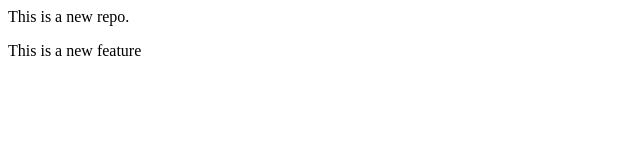
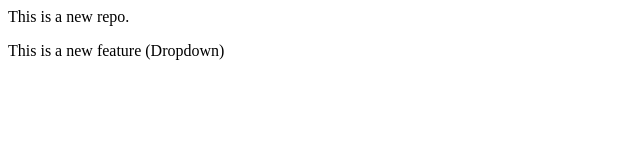
Before and after one commit to Shahnawazs28/localrepo, a plain HTML site: page index.html in a window 1280 px wide. Shown: the full height of the page, 0-640 px from the left. Drawn offline with Linux system fonts and the light colour scheme.

Commit message:
Add Dropdown

```diff
--- a/index.html
+++ b/index.html
@@ -1,2 +1,2 @@
 <p>This is a new repo.</p>
-<P>This is a new feature</P>
+<P>This is a new feature (Dropdown)</P>
```
